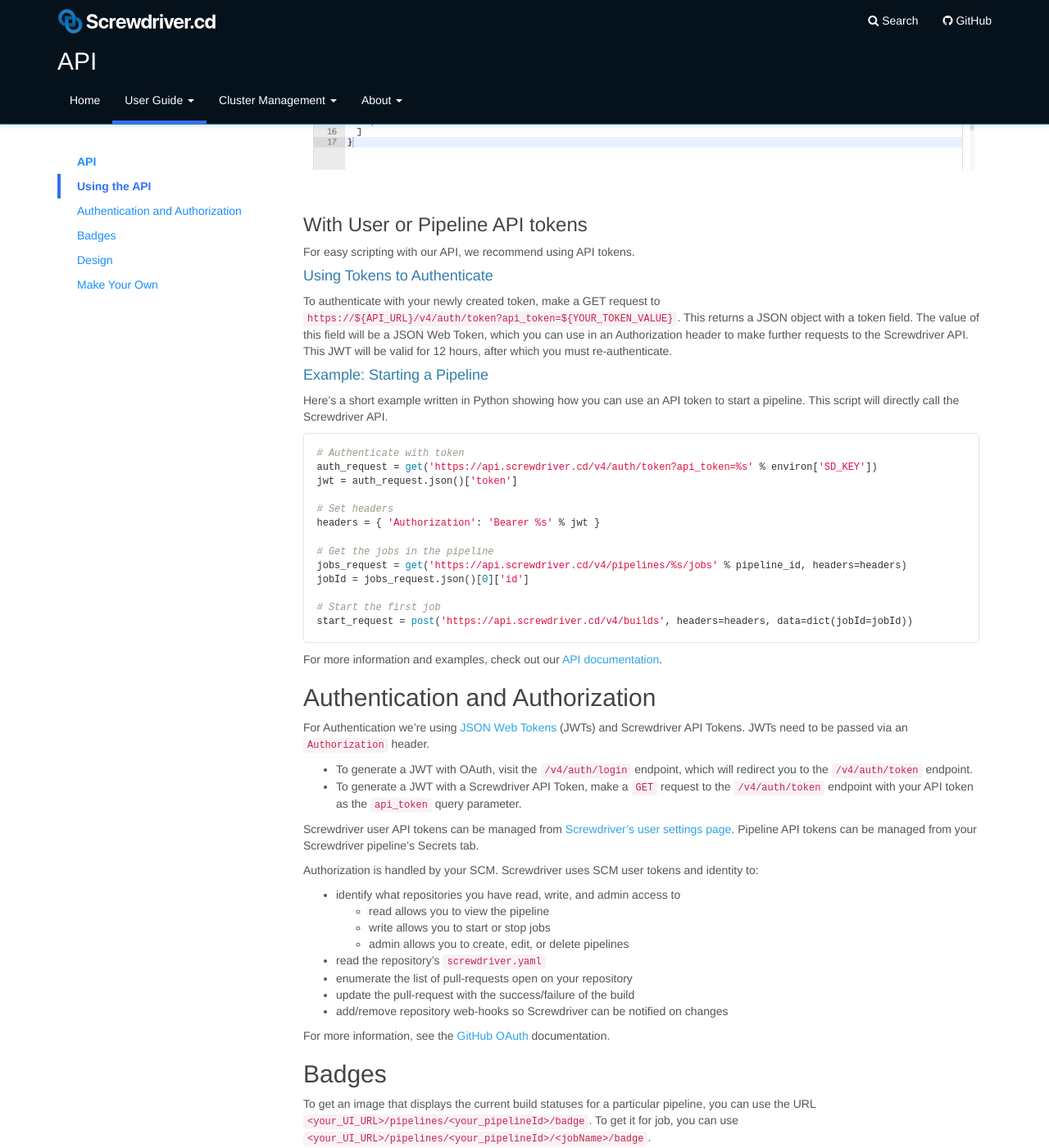
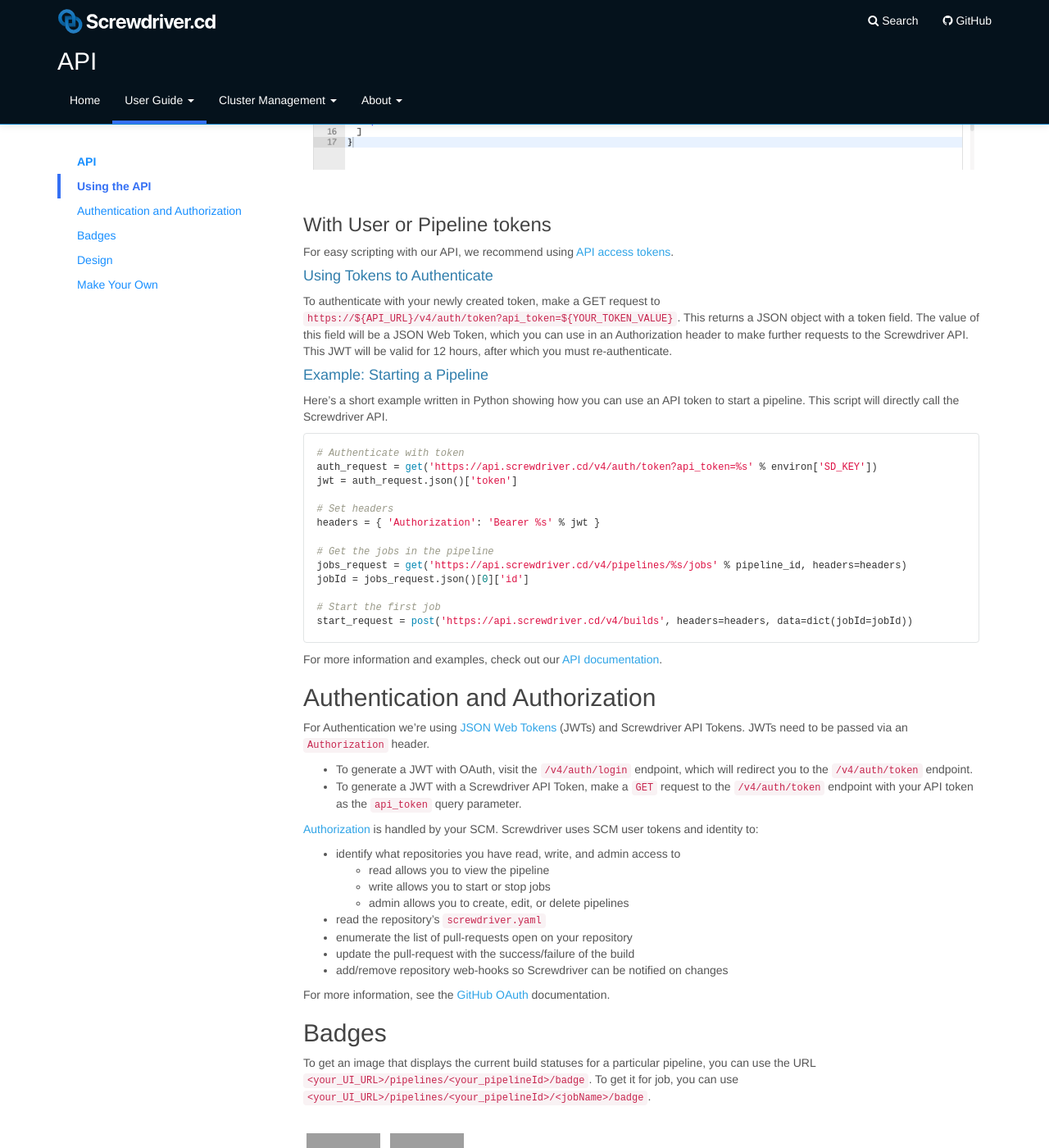
Before and after one commit to screwdriver-cd/guide, a Jekyll site: the page built from docs/user-guide/api.md, in a window 1280 px wide and 1400 px high, scrolled down 2996 px. Shown: the whole window at 82% size. Built offline with Jekyll 4.4.1, drawn with Linux system fonts in a browser that asks for light colours; grey boxes are pictures that could not be loaded.

Commit message:
fix: Add tokens doc

```diff
--- a/docs/_data/menu.yml
+++ b/docs/_data/menu.yml
@@ -4,6 +4,8 @@
   subcategories:
     - title: "Quickstart"
       url: "/user-guide/quickstart"
+    - title: "Access Tokens"
+      url: "/user-guide/tokens"
     - title: "API"
       url: "/user-guide/api"
     - title: "Authentication and Authorization"
--- a/docs/user-guide/api.md
+++ b/docs/user-guide/api.md
@@ -53,9 +53,9 @@ Authorization: Bearer <YOUR_TOKEN_HERE>
 Example request:
 ![Postman response](./assets/postman.png)
 
-### With User or Pipeline API tokens
+### With User or Pipeline tokens
 
-For easy scripting with our API, we recommend using API tokens.
+For easy scripting with our API, we recommend using [API access tokens](./tokens).
 
 #### Using Tokens to Authenticate
 To authenticate with your newly created token, make a GET request to `https://${API_URL}/v4/auth/token?api_token=${YOUR_TOKEN_VALUE}`. This returns a JSON object with a token field. The value of this field will be a JSON Web Token, which you can use in an Authorization header to make further requests to the Screwdriver API. This JWT will be valid for 12 hours, after which you must re-authenticate.
@@ -88,9 +88,7 @@ an `Authorization` header.
 * To generate a JWT with OAuth, visit the `/v4/auth/login` endpoint, which will redirect you to the `/v4/auth/token` endpoint.
 * To generate a JWT with a Screwdriver API Token, make a `GET` request to the `/v4/auth/token` endpoint with your API token as the `api_token` query parameter.
 
-Screwdriver user API tokens can be managed from [Screwdriver's user settings page](https://cd.screwdriver.cd/user-settings). Pipeline API tokens can be managed from your Screwdriver pipeline's Secrets tab.
-
-Authorization is handled by your SCM. Screwdriver uses SCM user tokens
+[Authorization](./authentication-authorization) is handled by your SCM. Screwdriver uses SCM user tokens
 and identity to:
 
  - identify what repositories you have read, write, and admin access to
```
Also changed, not shown: docs/user-guide/tokens.md (added, +58 -0 lines), docs/user-guide/assets/copy-user-token.png (added), docs/user-guide/assets/pipeline-secrets.png (added), docs/user-guide/assets/user-settings.png (added), docs/user-guide/assets/user-token.png (added).
